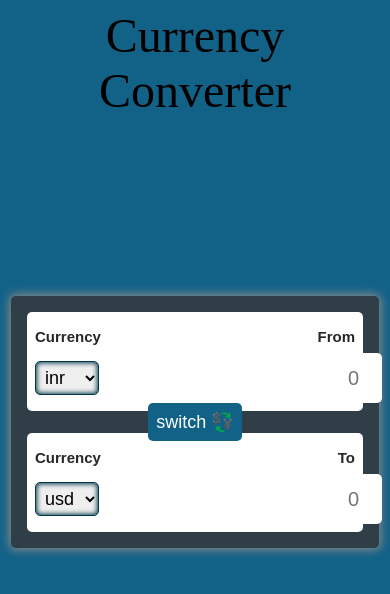
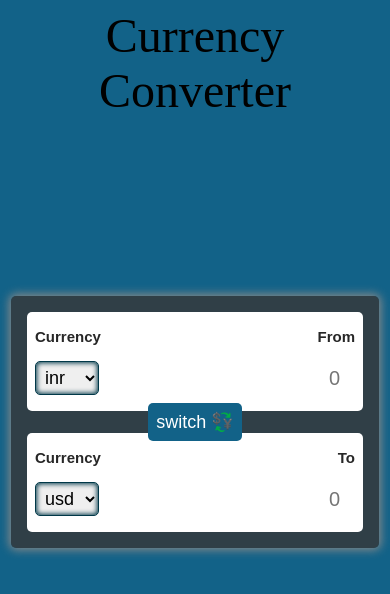
Before and after one commit to Prasanna2510/CurrencyConverter, a React (Vite) app: page / in a window 390 px wide. Shown: the top 594 px of the page. Built offline with nearby package versions, Linux system fonts and the light colour scheme; a web font is replaced by a local one.

Commit message:
updates css

```diff
--- a/src/App.css
+++ b/src/App.css
@@ -84,4 +84,7 @@ button{
   .outerContain{
     width: 23rem;
   }
+  input{
+    width: 8rem;
+  }
 }
```
